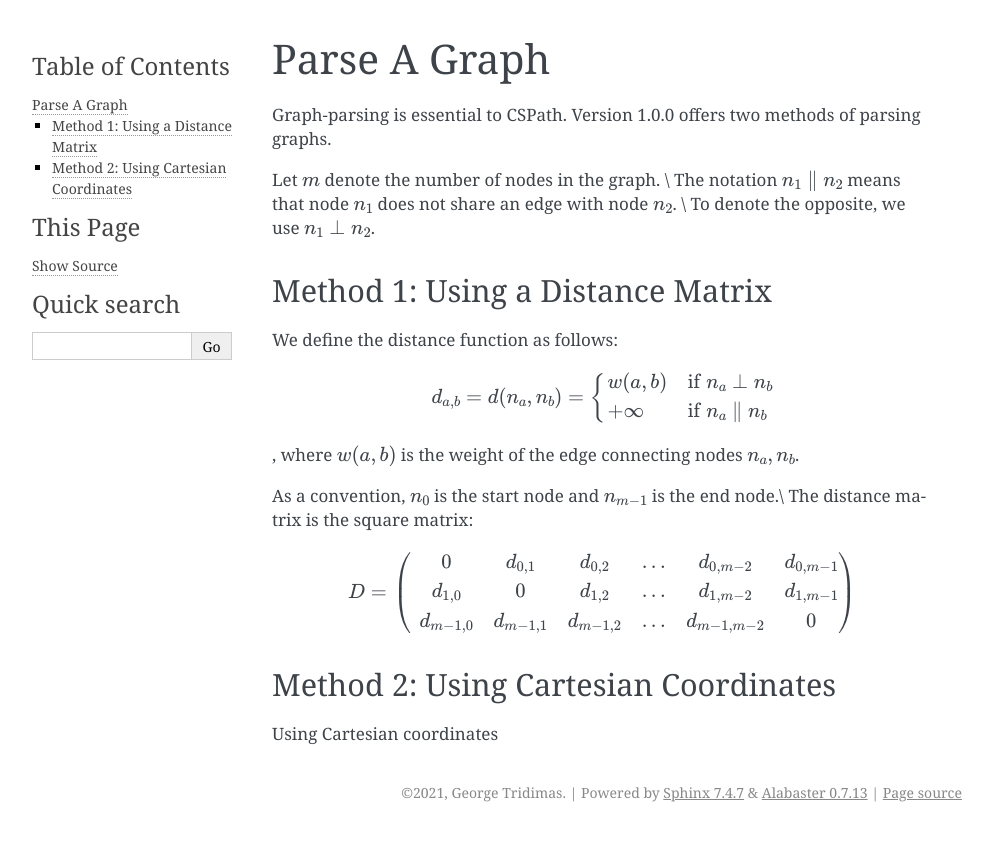
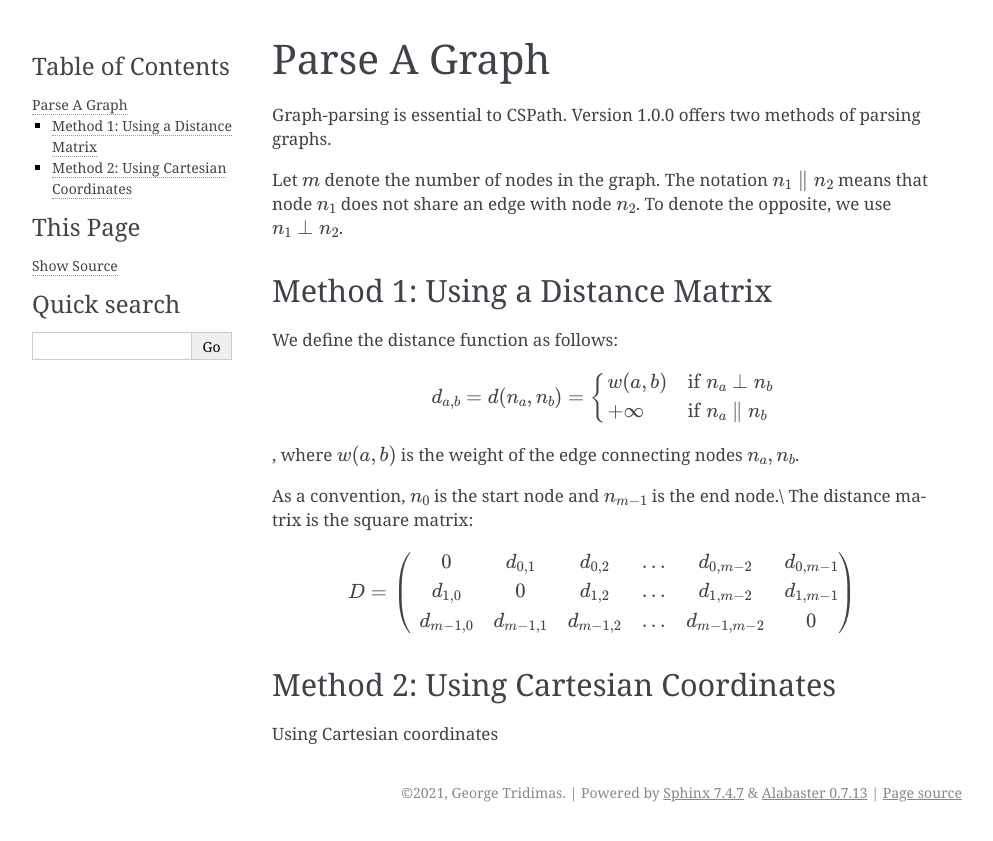
Before and after one commit to notgmt1337/CSPath, a Sphinx documentation site: the page built from docs/how-to/graph-parse.rst, in a window 1280 px wide. Shown: the top 841 px of the page, without its empty margins (148-1141 px from the left). Built offline with Sphinx 7.4.7, drawn with Linux system fonts in a browser that asks for light colours.

```diff
--- a/docs/how-to/graph-parse.rst
+++ b/docs/how-to/graph-parse.rst
@@ -3,8 +3,8 @@ Parse A Graph
 
 Graph-parsing is essential to CSPath. Version 1.0.0 offers two methods of parsing graphs.
 
-Let :math:`m` denote the number of nodes in the graph. \\
-The notation :math:`n_{1} \parallel n_{2}` means that node :math:`n_{1}` does not share an edge with node :math:`n_{2}`. \\
+Let :math:`m` denote the number of nodes in the graph.
+The notation :math:`n_{1} \parallel n_{2}` means that node :math:`n_{1}` does not share an edge with node :math:`n_{2}`.
 To denote the opposite, we use :math:`n_{1} \perp n_{2}`.
 
 Method 1: Using a Distance Matrix
@@ -25,7 +25,6 @@ We define the distance function as follows:
 As a convention, :math:`n_{0}` is the start node and :math:`n_{m-1}` is the end node.\\
 The distance matrix is the square matrix:
 
-
 .. math::
     D =
         \begin{pmatrix}
```
